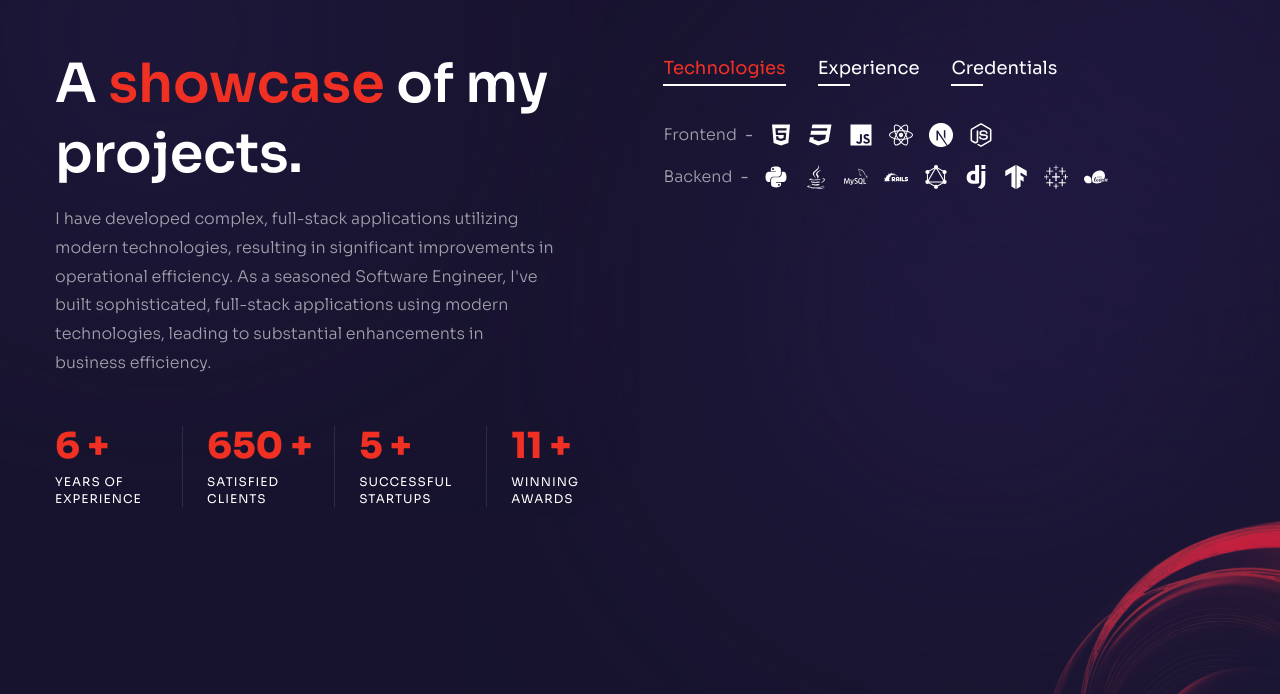
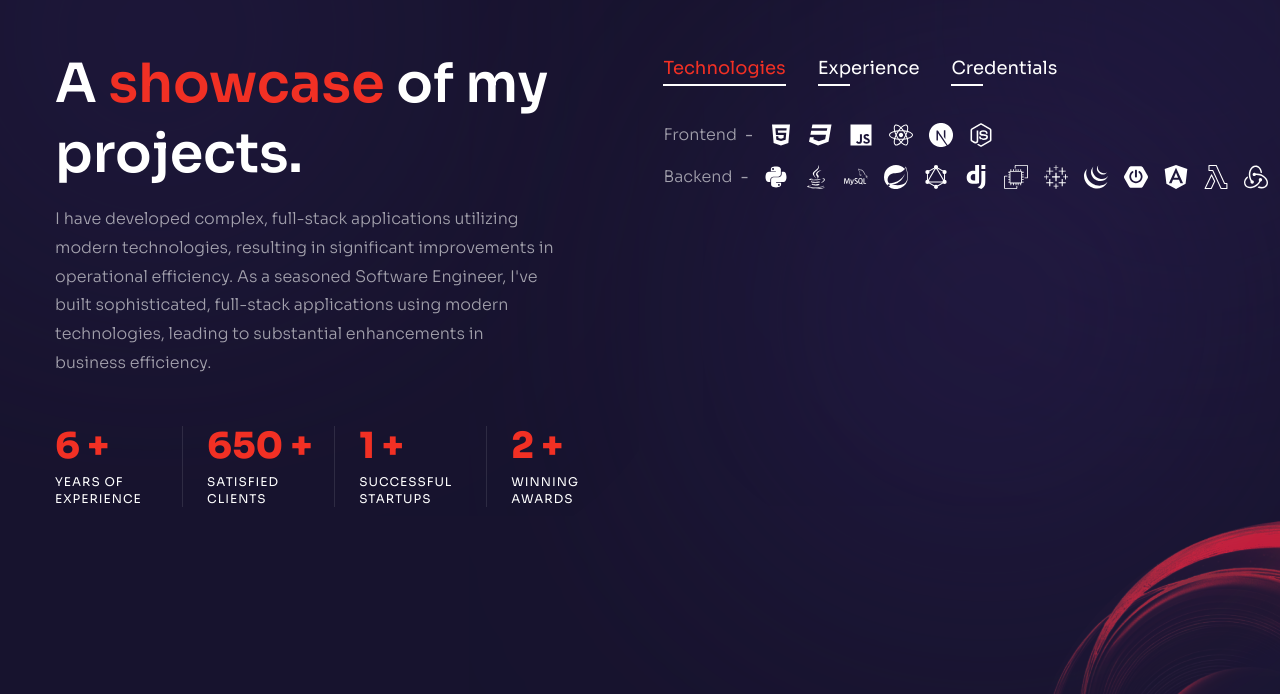
Before and after one commit to kodaneflash/james-portfolio, a Next.js app: page /about in a window 1280 px wide. Shown: the part 106-800 px from the top of the page. Built offline with nearby package versions, Linux system fonts and the light colour scheme.

Commit message:
modified:   components/Socials.js modified:   pages/about/index.js modified:   pages/index.js

```diff
--- a/components/Socials.js
+++ b/components/Socials.js
@@ -3,14 +3,13 @@ import {
   RiLinkedinBoxFill,
   RiGithubFill,
   RiStackOverflowFill,
-  RiMailAddFill,
   RiTwitterFill,
 } from 'react-icons/ri';
 
 const Socials = () => {
   const socialLinks = {
     linkedin: 'https://www.linkedin.com/in/archermjames/',
-    github: 'https://github.com/jamesonarcher',
+    github: 'https://github.com/kodaneflash',
     stackoverflow: 'https://stackoverflow.com/users/your-id',
     twitter: 'https://twitter.com/your-username',
   };
--- a/pages/about/index.js
+++ b/pages/about/index.js
@@ -21,6 +21,13 @@ import {
   SiTensorflow,
   SiTableau,
   SiScikitlearn,
+  SiJquery,
+  SiSpring,
+  SiSpringboot,
+  SiAmazonec2,
+  SiAngular,
+  SiAwslambda,
+  SiRedux,
 } from 'react-icons/si';
 
 //  about data
@@ -45,12 +52,16 @@ export const aboutData = [
           <FaPython />,
           <FaJava />,
           <SiMysql />,
-          <SiRubyonrails />,
+          <SiSpring />,
           <SiGraphql />,
           <SiDjango />,
-          <SiTensorflow />,
+          <SiAmazonec2 />,
           <SiTableau />,
-          <SiScikitlearn />,
+          <SiJquery />,
+          <SiSpringboot />,
+          <SiAngular />,
+          <SiAwslambda />,
+          <SiRedux />,
         ],
       },
     ],
@@ -59,20 +70,16 @@ export const aboutData = [
     title: 'experience',
     info: [
       {
-        title: 'Operations Manager - Akkio, Inc',
-        stage: '2021 - 2023',
-      },
-      {
-        title: 'Software Engineer I - Eriksson Software',
-        stage: '2020 - 2021',
+        title: 'Software Engineer - Convoy, Inc.',
+        stage: '11/2021 - 03/2023',
       },
       {
         title: 'Software Developer - Synergis',
-        stage: '2019 - 2020',
+        stage: '05/2020 - 08/2021',
       },
       {
-        title: 'Intern - Salesforce',
-        stage: '2018',
+        title: 'Software Engineer Intern - Salesforce',
+        stage: '2019',
       },
     ],
   },
@@ -81,7 +88,7 @@ export const aboutData = [
     info: [
       {
         title: 'Bachelors Degree, Computer Science - USF',
-        stage: '2021',
+        stage: '2018 - 2021',
       },
     ],
   },
@@ -171,7 +178,7 @@ const About = () => {
               {/* projects */}
               <div className='relative flex-1 after:w-[1px] after:h-full after:bg-white/10 after:absolute after:top-0 after:right-0'>
                 <div className='text-2xl xl:text-4xl font-extrabold text-accent mb-2'>
-                  <CountUp start={0} end={5} duration={5} /> +
+                  <CountUp start={0} end={1} duration={5} /> +
                 </div>
                 <div className='text-xs uppercase tracking-[1px] leading-[1.4] max-w-[100px]'>
                   Successful Startups
@@ -180,7 +187,7 @@ const About = () => {
               {/* awards */}
               <div className='relative flex-1'>
                 <div className='text-2xl xl:text-4xl font-extrabold text-accent mb-2'>
-                  <CountUp start={0} end={11} duration={5} /> +
+                  <CountUp start={0} end={2} duration={5} /> +
                 </div>
                 <div className='text-xs uppercase tracking-[1px] leading-[1.4] max-w-[100px]'>
                   Winning awards
--- a/pages/index.js
+++ b/pages/index.js
@@ -50,11 +50,11 @@ const Home = () => {
               <TypeAnimation
                 sequence={[
                   1000,
-                  "Software Developer, full-stack.",
+                  "Software Engineer",
                   1000,
-                  "Software Automation Engineer",
+                  "Web Developer",
                   1000,
-                  "Machine Learning Engineer",
+                  "Automation",
                   1000,
                 ]}
                 wrapper="span"
```
